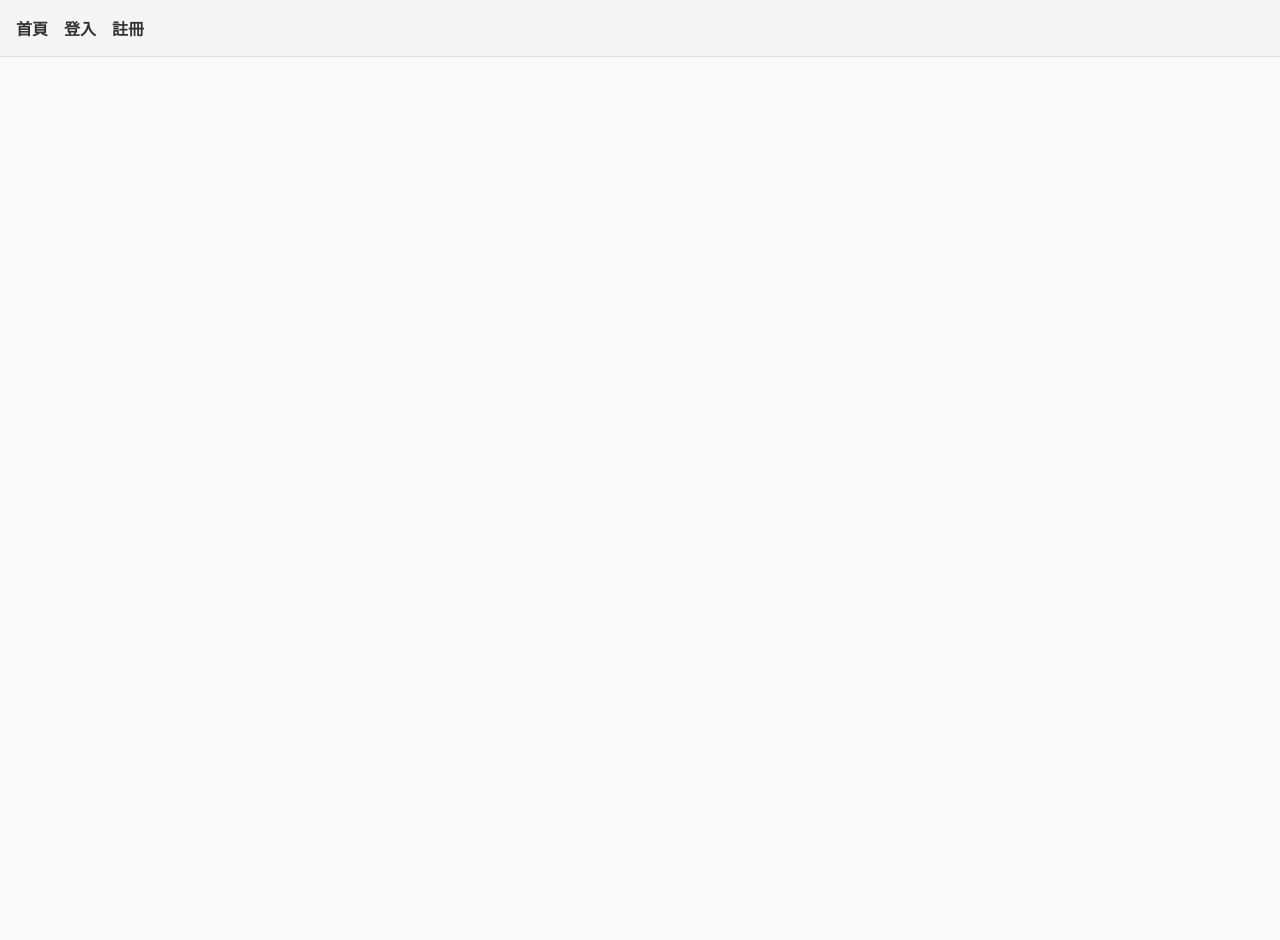
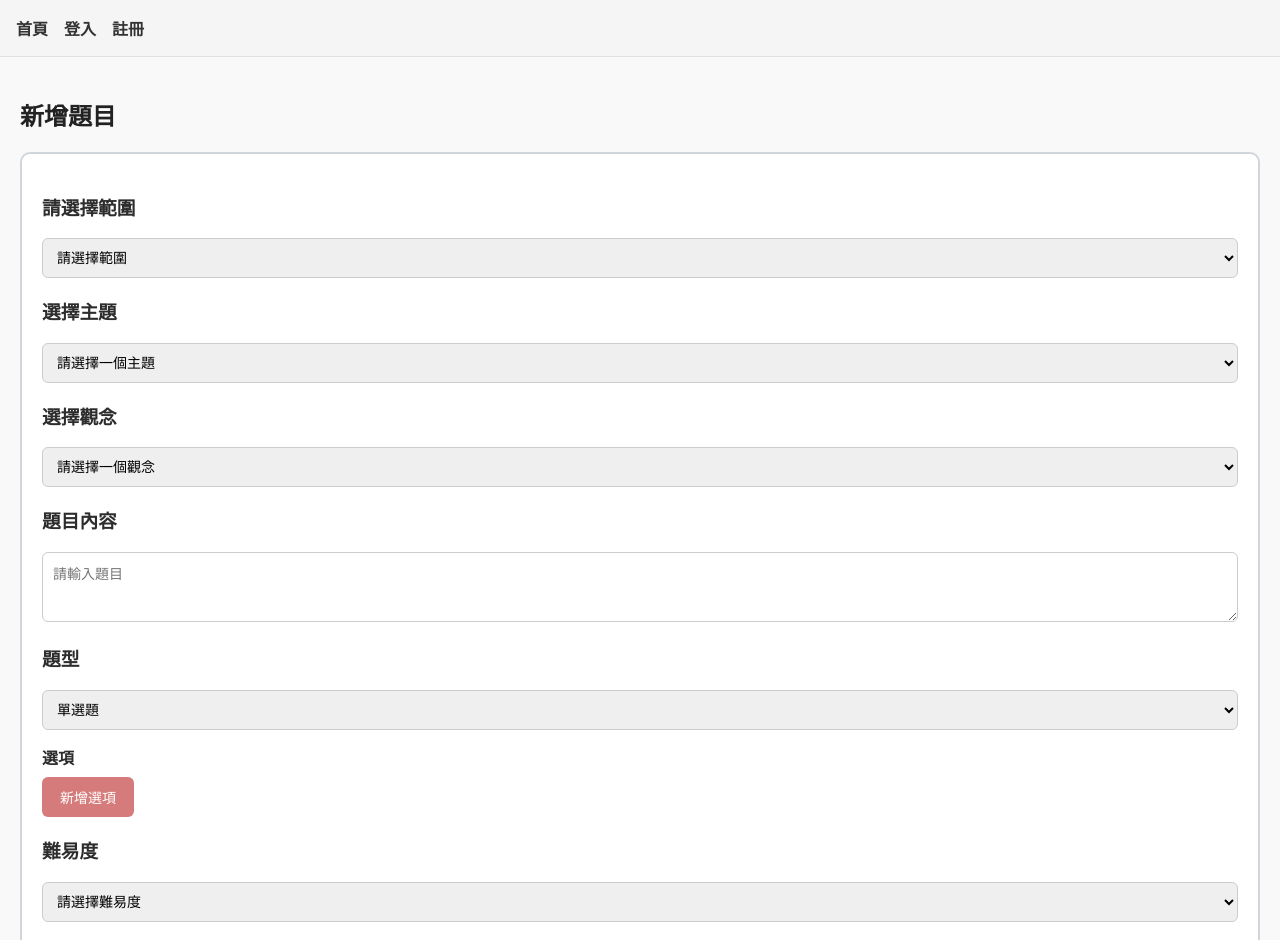
Before and after one commit to ianleeapple/Online-Math-Dictionary, a Vue app: page /add-question in a window 1280 px wide. Before the commit this address had no page. Shown: the top 940 px of the page. Before the commit the page ends 800 px from the top, so only its background shows below. Built offline with nearby package versions, Linux system fonts and the light colour scheme.

Commit message:
修改小東西
修改首頁按鈕導向及部分小問題，增加新增題目頁面。
//未完成 吃個飯 晚點繼續

```diff
--- a/src/router.js
+++ b/src/router.js
@@ -6,7 +6,7 @@ import QuizRecordView from './views/QuizRecordView.vue';
 import ClassGroupView from './views/ClassGroupView.vue';
 import LoginView from './views/LoginView.vue';
 import RegisterView from './views/RegisterView.vue';
-
+import AddQuestionView from './views/AddQuestionView.vue';
 import AITestView from './views/AITestView.vue';
 
 const routes = [
@@ -17,6 +17,7 @@ const routes = [
   { path: '/class-group', name: 'ClassGroup', component: ClassGroupView },
   { path: '/login', name: 'Login', component: LoginView },
   { path: '/register', name: 'Register', component: RegisterView },
+  { path: '/add-question', name: 'AddQuestion', component: AddQuestionView },
   { path: '/ai-test', name: 'AITest', component: AITestView },
 ];
 
--- /dev/null
+++ b/src/views/AddQuestionView.vue
@@ -0,0 +1,251 @@
+<template>
+  <div class="add-question-page">
+    <h2>新增題目</h2>
+
+    <div class="form-container">
+
+      <!-- 新增：範圍選單 -->
+      <div class="form-group">
+        <label><h3>請選擇範圍</h3></label>
+        <select v-model="selectedLevel">
+          <option disabled value="">請選擇範圍</option>
+          <option value="國中">國中</option>
+          <option value="高中">高中</option>
+        </select>
+      </div>
+
+      <!-- 主題選單 -->
+      <div class="form-group">
+        <label><h3>選擇主題</h3></label>
+        <select v-model="selectedTopic">
+          <option disabled value="">請選擇一個主題</option>
+          <option v-for="topic in topics" :key="topic" :value="topic">{{ topic }}</option>
+        </select>
+      </div>
+
+      <!-- 觀念選單 -->
+      <div class="form-group">
+        <label><h3>選擇觀念</h3></label>
+        <select v-model="selectedConcept">
+          <option disabled value="">請選擇一個觀念</option>
+          <option v-for="concept in filteredConcepts" :key="concept" :value="concept">{{ concept }}</option>
+        </select>
+      </div>
+
+      <!-- 題目內容 -->
+      <div class="form-group">
+        <label><h3>題目內容</h3></label>
+        <textarea v-model="newQuestion.text" rows="3" placeholder="請輸入題目"></textarea>
+      </div>
+
+      <!-- 題型選單 -->
+      <div class="form-group">
+        <label><h3>題型</h3></label>
+        <select v-model="newQuestion.type">
+          <option value="single">單選題</option>
+          <option value="multiple">多選題</option>
+          <option value="fill">選填題</option>
+        </select>
+      </div>
+
+      <!-- 單選/多選題選項 -->
+      <div class="form-group" v-if="newQuestion.type === 'single' || newQuestion.type === 'multiple'">
+        <label>選項</label>
+        <div v-for="(opt, idx) in newQuestion.options" :key="idx" class="options">
+          <input v-model="newQuestion.options[idx]" placeholder="請輸入選項" />
+          <button class="btn" @click="removeOption(idx)" style="padding:6px 10px; margin-left:6px;">刪除</button>
+        </div>
+        <div class="btn-row" style="margin-top:8px;">
+          <button class="btn" @click="addOption">新增選項</button>
+        </div>
+      </div>
+
+      <!-- 難易度選單 -->
+      <div class="form-group">
+        <label><h3>難易度</h3></label>
+        <select v-model="selectedDifficulty">
+          <option disabled value="">請選擇難易度</option>
+          <option v-for="level in difficulties" :key="level" :value="level">{{ level }}</option>
+        </select>
+      </div>
+
+      <!-- 題目加入方式 -->
+      <div class="form-group radio-group">
+        <div class="radio-row">
+          <label class="radio-option">
+            <input type="radio" value="only" v-model="newQuestion.mode" required />
+            <span>僅加入此題</span>
+          </label>
+          <label class="radio-option">
+            <input type="radio" value="withSimilar" v-model="newQuestion.mode" required />
+            <span>加入此題並允許自動產生類題</span>
+          </label>
+        </div>
+      </div>
+
+      <!-- 底部按鈕 -->
+      <div class="btn-row">
+        <button class="btn" @click="addQuestion">新增題目</button>
+        <button class="btn" @click="goToQuestionBank">查看目前題庫</button>
+      </div>
+    </div>
+  </div>
+</template>
+
+<script setup>
+import { ref, computed, watch } from 'vue';
+
+const allConcepts = ref({
+  國中: {
+    '主題01': ['觀念01-A', '觀念01-B'],
+    '主題02': ['觀念02-A', '觀念02-B', '觀念02-C'],
+    '主題03': ['觀念03-A'],
+    '主題04': ['觀念04-A', '觀念04-B'],
+    '主題05': ['觀念05-A', '觀念05-B', '觀念05-C']
+  },
+  高中: {
+    '主題H01': ['觀念H01-A', '觀念H01-B'],
+    '主題H02': ['觀念H02-A', '觀念H02-B', '觀念H02-C'],
+    '主題H03': ['觀念H03-A'],
+    '主題H04': ['觀念H04-A', '觀念H04-B'],
+    '主題H05': ['觀念H05-A', '觀念H05-B']
+  }
+});
+const difficulties = ref(['容易', '中等', '困難', '魔王']);
+
+// 新增：選擇範圍
+const selectedLevel = ref(''); // 選擇國中或高中範圍
+// 主題與觀念改為依範圍計算
+const selectedTopic = ref('')
+const selectedConcept = ref('')
+const selectedDifficulty = ref('')
+
+const newQuestion = ref({
+  text: '',
+  type: 'single',
+  options: [],
+  answer: '',
+  mode: ''
+});
+
+// topics 由 selectedLevel 計算
+const topics = computed(() => {
+  if (!selectedLevel.value) return [];
+  return Object.keys(allConcepts.value[selectedLevel.value] || {});
+});
+
+const filteredConcepts = computed(() => {
+  if (!selectedLevel.value || !selectedTopic.value) return [];
+  return allConcepts.value[selectedLevel.value][selectedTopic.value] || [];
+});
+
+// 當切換範圍或主題時清空下層選擇
+watch(selectedLevel, () => {
+  selectedTopic.value = '';
+  selectedConcept.value = '';
+});
+watch(selectedTopic, () => {
+  selectedConcept.value = '';
+});
+
+function addOption() {
+  newQuestion.value.options.push('');
+}
+function removeOption(index) {
+  newQuestion.value.options.splice(index, 1);
+}
+function addQuestion() {
+  if (!selectedLevel.value) return alert('請選擇範圍');
+  if (!newQuestion.value.text.trim()) return alert('請輸入題目內容');
+  if (!newQuestion.value.mode) return alert('請選擇加入方式');
+  if (!selectedTopic.value) return alert('請選擇主題');
+  if (!selectedConcept.value) return alert('請選擇觀念');
+  if (!selectedDifficulty.value) return alert('請選擇難易度');
+
+  const payload = {
+    ...newQuestion.value,
+    level: selectedLevel.value,
+    topic: selectedTopic.value,
+    concept: selectedConcept.value,
+    difficulty: selectedDifficulty.value
+  };
+
+  console.log('新增題目:', payload);
+  alert('題目已新增！（示意）');
+
+  // reset
+  newQuestion.value = { text: '', type: 'single', options: [], answer: '', mode: '' };
+  selectedLevel.value = '';
+  selectedTopic.value = '';
+  selectedConcept.value = '';
+  selectedDifficulty.value = '';
+}
+function goToQuestionBank() {
+  alert('跳轉至題庫頁（預留）');
+}
+</script>
+
+<style scoped>
+.add-question-page {
+  font-family: 'Noto Sans TC', sans-serif;
+  background-color: #f9f9f9;
+  padding: 20px;
+}
+h2 { margin-bottom: 20px; }
+.form-container {
+  background: #fff;
+  padding: 20px;
+  border-radius: 10px;
+  border: 2px solid #d0d6dc;
+  margin-bottom: 30px;
+  width: 100%;
+  box-sizing: border-box;
+}
+.form-group { margin-bottom: 15px; }
+.form-group > label {
+  display: block;
+  margin-bottom: 6px;
+  font-weight: bold;
+  color: #2d2d2d;
+}
+.form-group input,
+.form-group textarea,
+.form-group select {
+  width: 100%;
+  padding: 10px;
+  font-size: 14px;
+  border: 1px solid #ccc;
+  border-radius: 6px;
+  box-sizing: border-box;
+}
+.btn {
+  background-color: #d67b7b;
+  color: white;
+  padding: 10px 18px;
+  border: none;
+  border-radius: 6px;
+  cursor: pointer;
+  font-size: 14px;
+}
+.btn:hover { background-color: #c06565; }
+.options { margin-top: 5px; }
+.radio-group { margin: 10px 0 0; }
+.radio-row {
+  display: flex;
+  gap: 18px;
+  flex-wrap: wrap;
+  align-items: center;
+}
+.radio-option {
+  display: inline-flex;
+  align-items: center;
+  gap: 8px;
+  white-space: nowrap;
+}
+.btn-row {
+  display: flex;
+  gap: 10px;
+  align-items: center;
+  margin-top: 12px;
+}
+</style>
--- a/src/views/HomeView.vue
+++ b/src/views/HomeView.vue
@@ -16,6 +16,9 @@
 
 <script setup>
 import { ref, onMounted } from 'vue';
+import { useRouter } from 'vue-router';
+
+const router = useRouter();
 
 const items = ref([
   {
@@ -56,17 +59,35 @@ onMounted(async () => {
     const achievementsRes = await fetch('/api/achievements');
     const achievements = await achievementsRes.json();
     // 動態顯示統計數量（可依需求調整顯示位置與內容）
-    items.value[0].description += `（目前用戶數：${users.length}）`;
-    items.value[2].description += `（目前題庫數：${quizzes.length}）`;
-    items.value[0].description += `（成就種類：${achievements.length}）`;
+    items.value[0].description;
+    items.value[2].description;
+    items.value[0].description;
   } catch (e) {
     console.error('API 請求失敗', e);
   }
 });
 
+// 新增：簡單的登入判斷（可改為檢查 cookie / store / API）
+function isAuthenticated() {
+  return !!localStorage.getItem('currentUser') || !!localStorage.getItem('token');
+}
+
 function navigate(action) {
-  console.log(`前往 ${action}`);
-  // 可改為 router.push(`/path`) 做真正的導航
+  // 若未登入則提示並中止導向
+  if (!isAuthenticated()) {
+    alert('請先登入帳號，若尚未擁有帳號請先註冊。');
+    return;
+  }
+
+  // 對應 action 到實際路由
+  const routeMap = {
+    account: '/profile',       // 管理帳號 -> 個人檔案頁面
+    class: '/class-group',     // 查看班級 -> 班級群組頁面
+    exam: '/quiz/create',      // 建立測驗 -> 建立測驗頁面
+    records: 'quiz/records'    // 查看紀錄 -> 測驗紀錄頁面
+  };
+  const path = routeMap[action] || '/';
+  router.push(path);
 }
 </script>
 
--- a/src/views/LoginView.vue
+++ b/src/views/LoginView.vue
@@ -84,7 +84,7 @@ async function onLogin() {
       return;
     }
 
-    alert(`登入成功！歡迎 ${data.user.name}，正在跳轉到個人資料頁面...`);
+    alert(`登入成功！歡迎 ${data.user.name}`);
 
     // 將使用者資訊儲存到 localStorage
     localStorage.setItem('currentUser', JSON.stringify(data.user));
```
